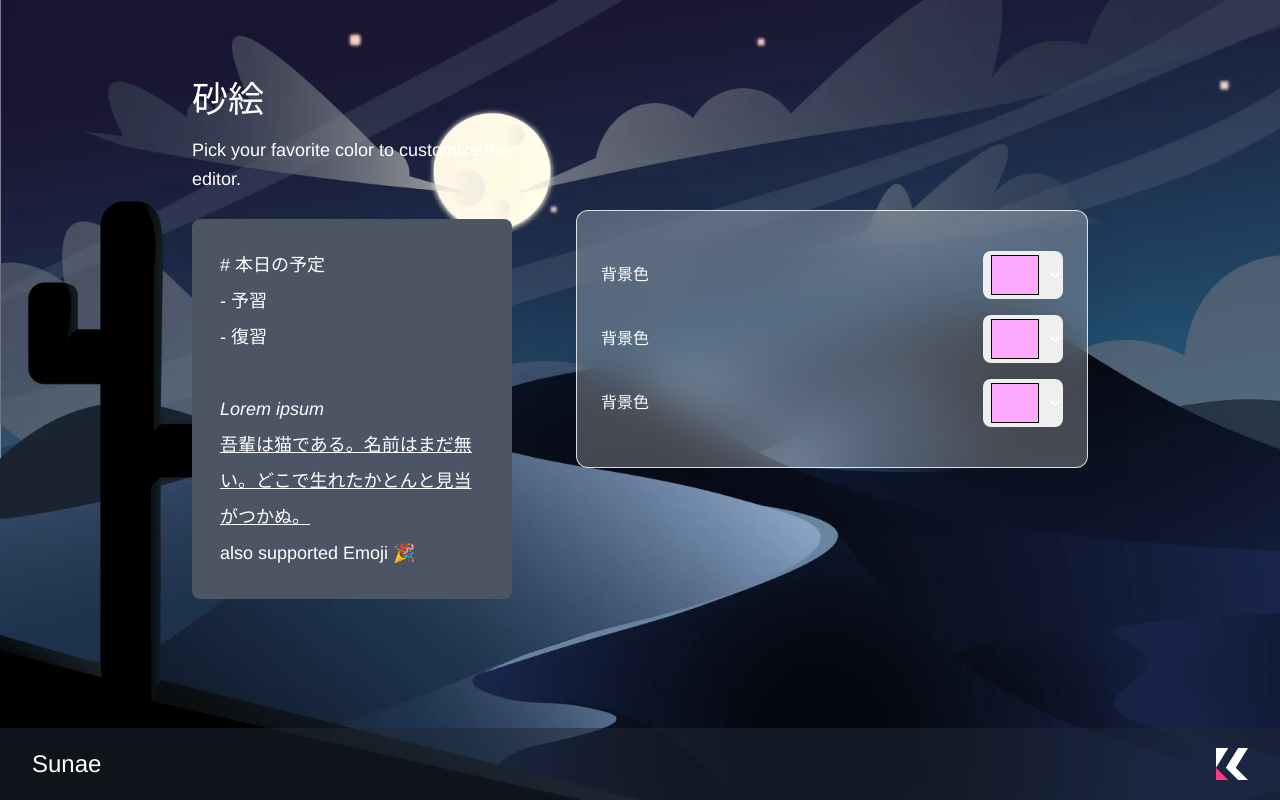
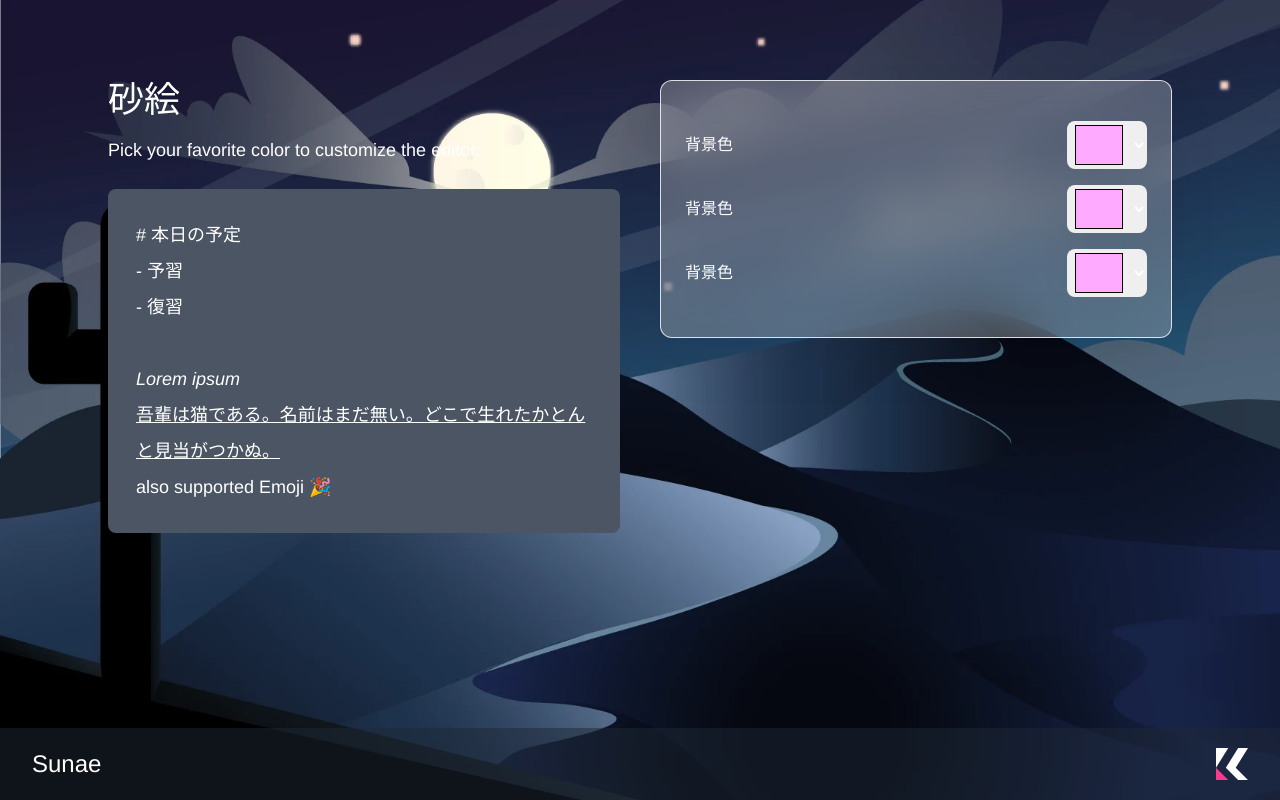
Before and after one commit to kcabo/Sunae, a React (Vite) app: page / in a window 1280 px wide. Built offline with nearby package versions, Linux system fonts and the light colour scheme.

Commit message:
💄 レスポンシブ要素幅の調整

```diff
--- a/src/App.tsx
+++ b/src/App.tsx
@@ -6,8 +6,8 @@ import Footer from './components/Footer';
 
 const Main: React.VFC = () => {
   return (
-    <div className='px-10 py-20 flex flex-col md:flex-row items-center justify-center'>
-      <div className='lg:max-w-sm md:w-1/2 md:pr-16 md:text-left mb-16 md:mb-0 text-center'>
+    <div className='px-5 md:px-10 py-20 flex flex-col md:flex-row justify-center md:gap-10'>
+      <div className='lg:max-w-lg w-full md:w-1/2 md:text-left mb-16 md:mb-0 text-center'>
         <About />
         <Preview />
       </div>
@@ -20,7 +20,7 @@ const Main: React.VFC = () => {
 
 const App: React.VFC = () => {
   return (
-    <div className='bg-img bg-cover min-h-screen w-screen text-white'>
+    <div className='bg-img bg-cover bg-center lg:bg-left min-h-screen w-screen text-white'>
       <Main />
       <Footer />
     </div>
```
